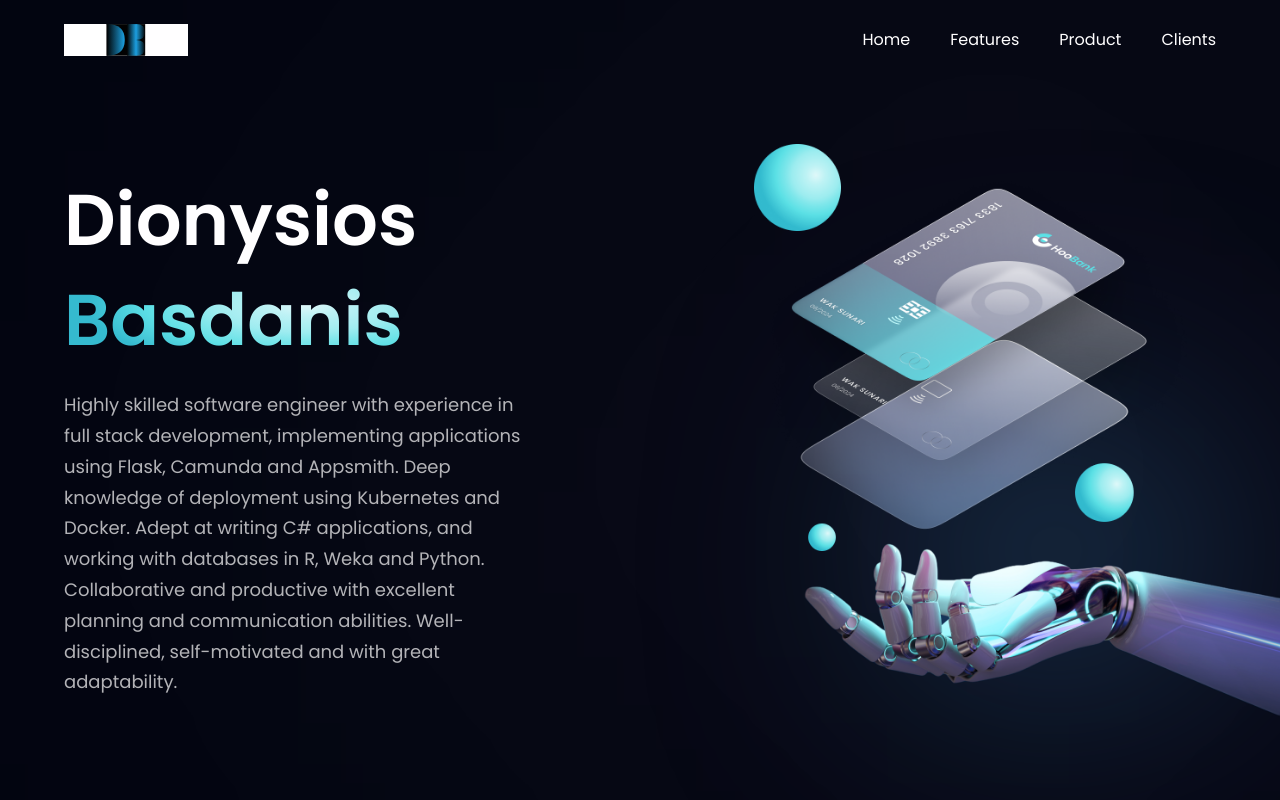
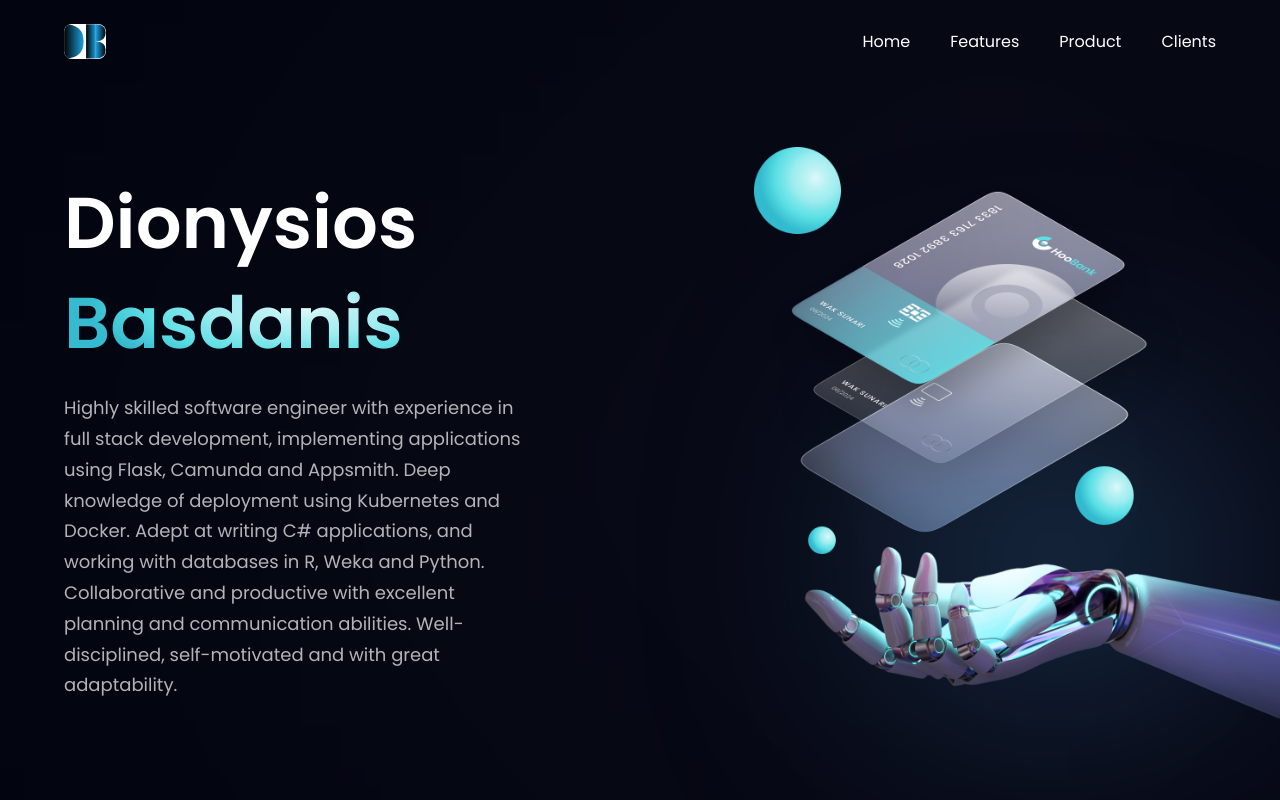
Before and after one commit to dbasdanis/personal_website, a React (Vite) app in the folder personal_website/: page / in a window 1280 px wide. Shown: the top 800 px of the page. Built offline with nearby package versions, Linux system fonts and the light colour scheme.

Commit message:
feat: change logo on navbar

```diff
--- a/personal_website/src/components/Navbar.jsx
+++ b/personal_website/src/components/Navbar.jsx
@@ -8,7 +8,7 @@ const Navbar = () => {
 
   return (
     <nav className="w-full flex py-6 justify-between items-center navbar">
-      <img src={logo} alt="hoobank" className="w-[124px] h-[32px]"/>
+      <img src={logo} alt="hoobank" className="w-[42px] h-[35px] rounded-lg"/>
 
       <ul className="list-none sm:flex hidden justify-end items-center flex-1">
         {navLinks.map((nav, index) => (
```
Also changed, not shown: personal_website/src/assets/logo.svg.
